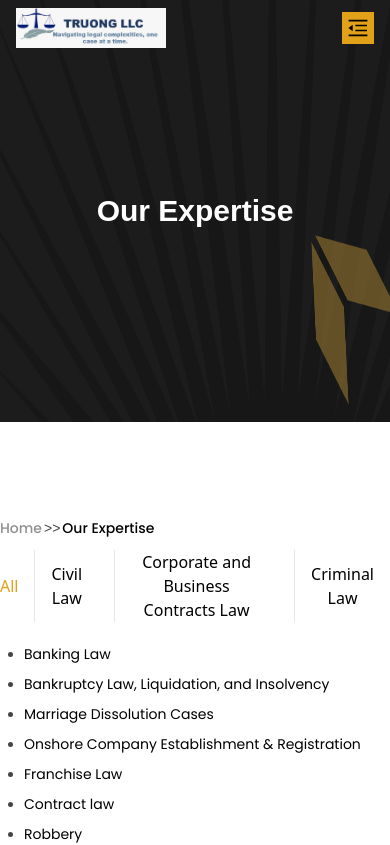
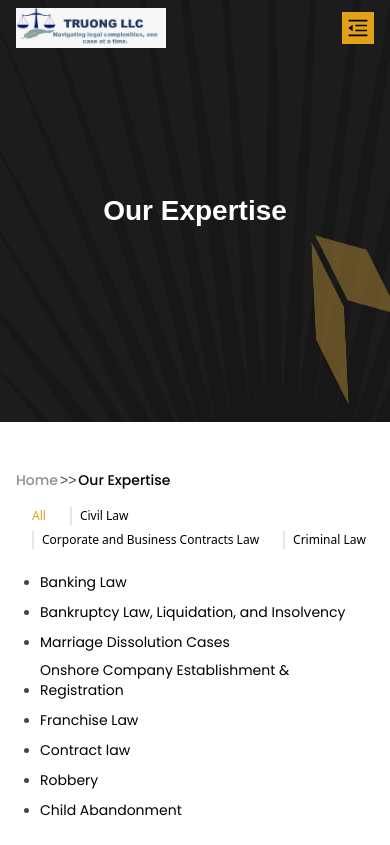
Before and after one commit to hommym/LawFirmWebsite, a React (Vite) app: page /expertise in a window 390 px wide. Shown: the top 845 px of the page. Built offline with nearby package versions, Linux system fonts and the light colour scheme; a web font is replaced by a local one.

Commit message:
Expertise responsiveness

```diff
--- a/src/components/molecules/PageDesc.tsx
+++ b/src/components/molecules/PageDesc.tsx
@@ -1,7 +1,7 @@
 const PageDesc = ({ text }: { text: string }) => {
 	return (
 		<div className="w-full h-[50vh] lg:h-[75vh] bg-[red] flex items-center justify-center page_desc text-white">
-			<h1 className="text-3xl md:text-5xl font-inria font-bold">{text}</h1>
+			<h1 className="text-[28px] w-[90%] text-center md:text-5xl font-inria font-bold">{text}</h1>
 		</div>
 	);
 };
--- a/src/pages/Expertise/Expertise.tsx
+++ b/src/pages/Expertise/Expertise.tsx
@@ -38,15 +38,30 @@ const Expertise = () => {
 			<Header isTransparent={true} />
 			<PageDesc text="Our Expertise" />
 
-			<main className="w-full max-w-6xl mx-auto py-24">
+			<main className="w-full max-w-6xl mx-auto py-12 md:py-24 px-4">
 				<Breadcrumbs links={links} />
 
 				{/* Filter */}
-				<section className="flex gap-4 mt-3">
+				{/* For desktop */}
+				<section className="hidden md:flex gap-4 mt-3">
 					{categories?.map((category, index) => (
 						<button
 							key={index}
-							className={`${index > 0 ? "border-l-[1px] px-4" : ""} hover:cursor-pointer ${filter == category?.toLowerCase() ? "text-sec" : "hover:text-sec"}`}
+							className={`${index > 0 ? "border-l-[1px] px-4" : ""} ttext-[16px] hover:cursor-pointer ${filter == category?.toLowerCase() ? "text-sec" : "hover:text-sec"}`}
+							onClick={() => setFilter(category.toLowerCase())}>
+							{category}
+						</button>
+					))}
+				</section>
+
+				{/* For mobile */}
+				<section className="md:hidden block mt-3">
+					{categories?.map((category, index) => (
+						<button
+							key={index}
+							className={`${index !== 0 ? "border-l-[2px] px-2" : "pr-2"} inline-block text-[12px] hover:cursor-pointer ml-4  ${
+								filter == category?.toLowerCase() ? "text-sec" : "hover:text-sec"
+							}`}
 							onClick={() => setFilter(category.toLowerCase())}>
 							{category}
 						</button>
@@ -55,9 +70,9 @@ const Expertise = () => {
 
 				<section className="mt-5 pl-6">
 					<ul className="list-disc">
-						{expertise?.map((exp) => (
-							<li>
-								<Link to={`/expertise/${exp?.slugname}`} className="w-full text-black text-sm mb-2 block hover:text-sec">
+						{expertise?.map((exp, index) => (
+							<li key={index}>
+								<Link to={`/expertise/${exp?.slugname}`} className="w-full text-black text-sm mb-2 inline-block md:block hover:text-sec">
 									{exp?.mainTopic}
 								</Link>
 							</li>
--- a/src/pages/Expertise/SingleExpertise.tsx
+++ b/src/pages/Expertise/SingleExpertise.tsx
@@ -1,4 +1,5 @@
-import { useEffect, useState } from "react";
+import { useEffect, useMemo, useState } from "react";
+import { Link } from "react-router-dom";
 
 import Header from "../../components/molecules/Header";
 import PageDesc from "../../components/molecules/PageDesc";
@@ -27,18 +28,35 @@ const SingleExpertise = () => {
 		const ex = articlesData.find((article) => article.slugname.toLowerCase() === slugname?.toLowerCase());
 		setExpertise(ex);
 	}, [slugname]);
+
+	const others = useMemo(() => {
+		const others = articlesData.filter((article) => article?.category?.trim() == expertise?.category?.trim()) || [];
+		return others;
+	}, [expertise]);
 	return (
 		<div className="w-full min-h-screen">
 			<Header isTransparent={true} />
 			<PageDesc text={expertise?.mainTopic} />
 
-			<main className="w-full gap-4 h-auto flex items-stretch justify-between max-w-6xl mx-auto py-12">
-				<article className="w-2/3 h-full ">
-					<h3 className="w-full border-b-[1px] py-3 font-poppins text-3xl font-semibold">{expertise?.subTopic}</h3>
+			<main className="w-full gap-4 px-4 h-auto flex items-stretch justify-between max-w-6xl mx-auto py-12">
+				<article className="w-full md:w-2/3 h-full ">
+					<h3 className="w-full border-b-[1px] py-3 font-poppins text-2xl md:text-3xl font-semibold">{expertise?.subTopic}</h3>
 
 					<div dangerouslySetInnerHTML={{ __html: expertise?.article }} className="py-4 text-editor"></div>
 				</article>
-				<article className="w-1/3 bg-[red] h-full"></article>
+				<article className="hidden md:block w-1/3 p-7 h-auto">
+					<h3 className="text-2xl font-bold text-black font-poppins mb-8">Others In The Category</h3>
+
+					<ul className="list-disc pl-5">
+						{others?.map((other, index) => (
+							<li key={index}>
+								<Link to={`/expertise/${other.slugname}`} className="block mb-2 text-black hover:text-sec hover:underline text-sm">
+									{other.mainTopic}
+								</Link>
+							</li>
+						))}
+					</ul>
+				</article>
 			</main>
 		</div>
 	);
```
Also changed, not shown: src/data/articles.ts (+1 -1 lines).
